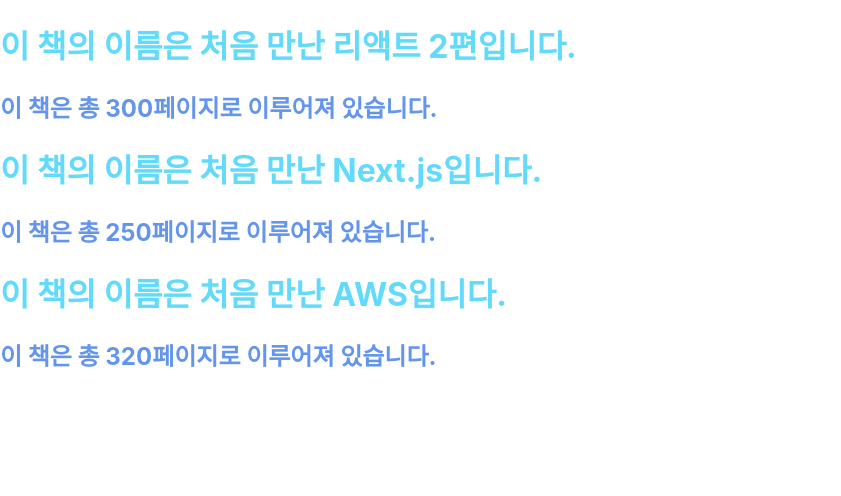
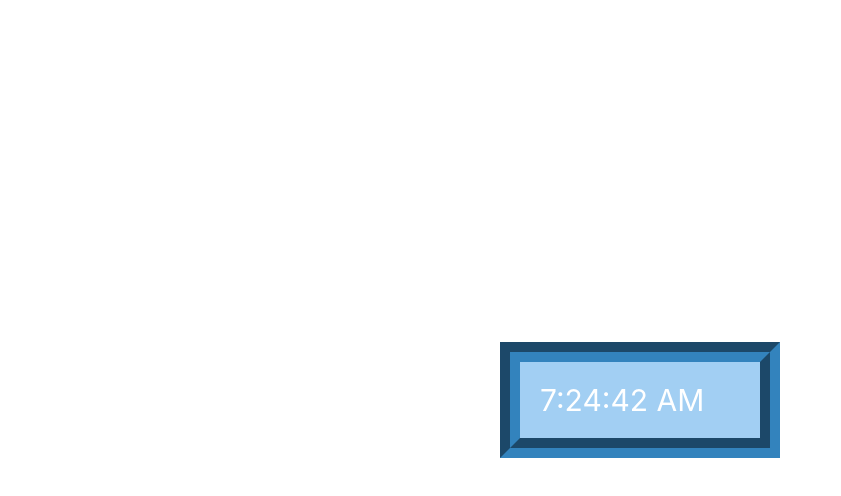
Before and after one commit to yejin0718/2025_2_react_projects, a React (Create React App) app in the folder react_project/: page / in a window 1280 px wide. Shown: the top 496 px of the page, without its empty margins (0-841 px from the left). Built offline with nearby package versions, Linux system fonts and the light colour scheme.

Commit message:
Button, ConfirmDialog, ConfirmDialogs, Clock 함수형컴퍼넌트(React Element Rendering)

```diff
--- /dev/null
+++ b/react_project/src/chp04/Clock.css
@@ -0,0 +1,9 @@
+.clock{
+    border: 20px groove #3383bd;
+    background-color: #a2cff3;
+    color: white;
+    font-size: 30px;font-wweight: bold;
+    padding: 20px;
+    margin: 20px;
+    width: 200px;
+}
--- /dev/null
+++ b/react_project/src/chp04/Clock.jsx
@@ -0,0 +1,11 @@
+import React from "react";
+
+function Clock(props) {
+    return(
+        <div>
+            <div className='clock'>{new Date().toLocaleTimeString()}</div>
+        </div>
+    )
+}
+
+export default Clock;
--- /dev/null
+++ b/react_project/src/chp04/ConfirmDialog.css
@@ -0,0 +1,20 @@
+div{
+    text-align: center;
+    padding: 20px;
+    sidth: 300px;
+}
+
+.div-bg-ivory{
+    background-color: #fdfdf3;
+    border: 4px outset #d2c8ed;
+}
+
+.div-bg-yellow{
+    background-color: #FAFAD2;
+    border: 4px outset #d2c8ed;
+}
+
+.div-bg-khaki{
+    background-color: #F0E68C;
+    border: 4px outset #d2c8ed;
+}
--- a/react_project/src/index.css
+++ b/react_project/src/index.css
@@ -1,4 +1,8 @@
 body {
+  display: flex;
+  justify-content: center;
+  align-items: center;
+  min-height: 100vh;
   margin: 0;
   font-family: -apple-system, BlinkMacSystemFont, 'Segoe UI', 'Roboto', 'Oxygen',
     'Ubuntu', 'Cantarell', 'Fira Sans', 'Droid Sans', 'Helvetica Neue',
--- a/react_project/src/index.js
+++ b/react_project/src/index.js
@@ -1,15 +1,24 @@
 import React from 'react';
 import ReactDOM from 'react-dom/client';
 import './index.css';
-import App from './App';
 import reportWebVitals from './reportWebVitals';
-import Library from "./chp03/Library";
-import './chp03/Book.css'
+import './chp04/Clock';
+import Clock from "./chp04/Clock";
+import './chp04/Clock.css';
+
 
 const root = ReactDOM.createRoot(document.getElementById('root'));
+
+setInterval(()=>{
+    root.render(
+        <React.StrictMode>
+            <Clock />
+        </React.StrictMode>
+    )
+})
 root.render(
   <React.StrictMode>
-    <Library />
+      <Clock />
   </React.StrictMode>
 );
 
```
Also changed, not shown: react_project/src/chp04/Button.css (added, +21 -0 lines), react_project/src/chp04/Button.jsx (added, +11 -0 lines), react_project/src/chp04/ConfirmDialog.jsx (added, +16 -0 lines), react_project/src/chp04/ConfirmDialogs.jsx (added, +15 -0 lines).
